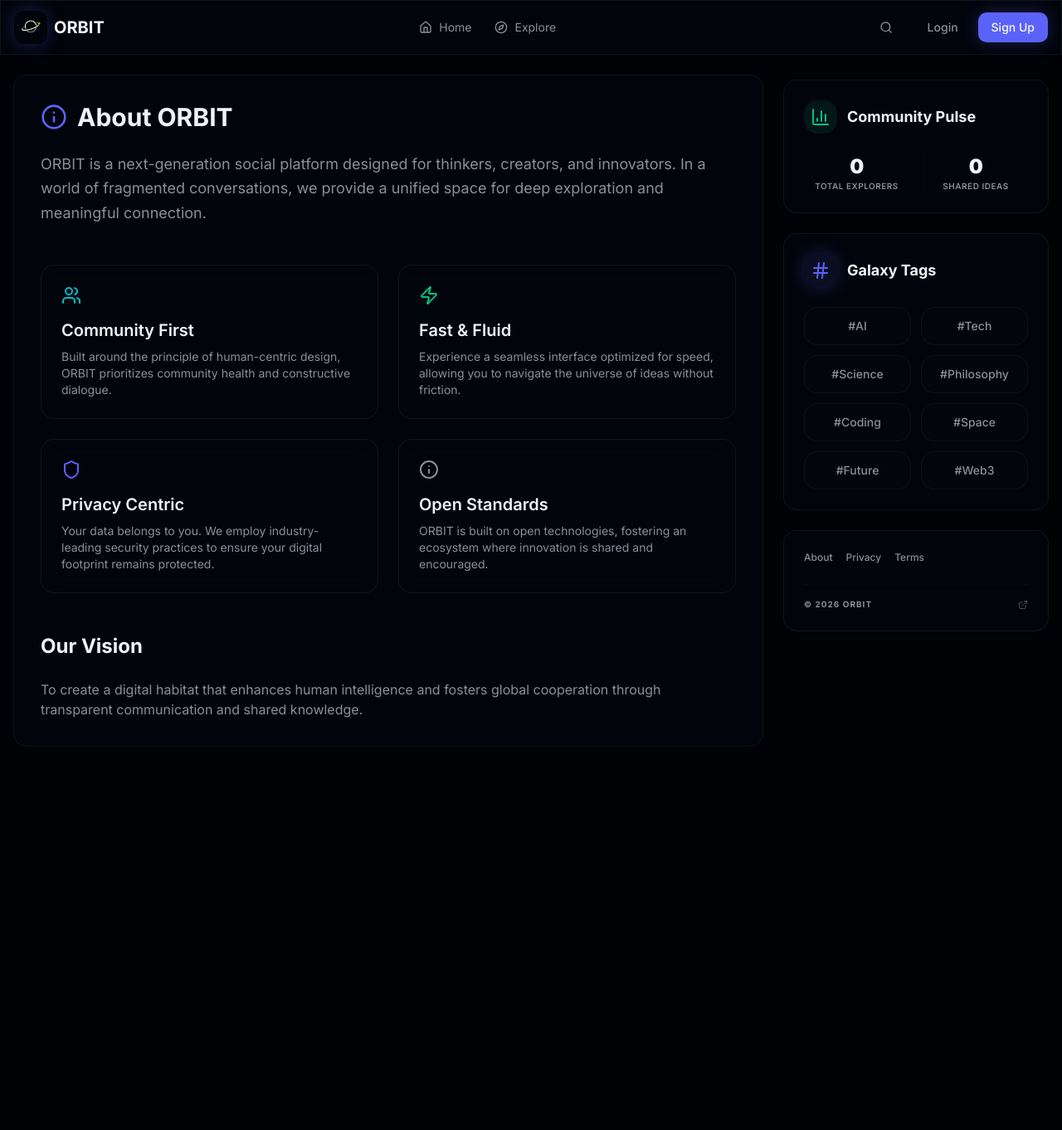
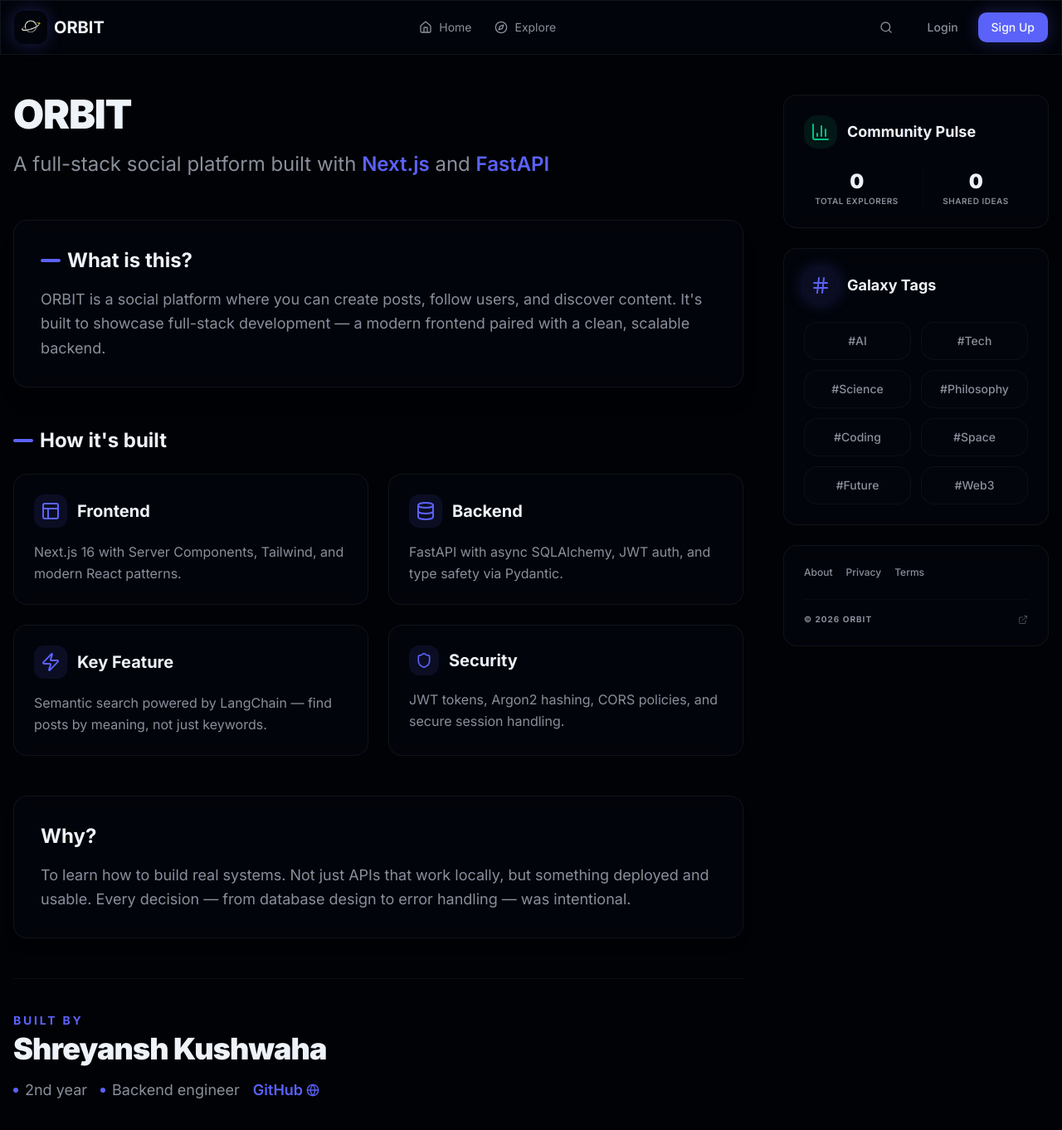
Before and after one commit to Shreyansh-kushw/Orbit, a Next.js app in the folder frontend/: page /about in a window 1280 px wide. Shown: the top 1362 px of the page at 83% size. Before the commit the page ends 924 px from the top, so only its background shows below. Built offline with nearby package versions, Linux system fonts and the light colour scheme; no server answers.

Commit message:
Fixing about and other pages

```diff
--- a/frontend/app/about/page.tsx
+++ b/frontend/app/about/page.tsx
@@ -2,7 +2,7 @@ import { Navbar } from '@/components/orbit/navbar'
 import { Sidebar } from '@/components/orbit/sidebar'
 import { getCurrentUser } from '@/lib/auth'
 import { mapUser } from '@/lib/utils'
-import { Info, Users, Shield, Zap } from 'lucide-react'
+import { Code2, Database, Shield, Zap, Layout, Globe } from 'lucide-react'
 
 export default async function AboutPage() {
   const rawUser = await getCurrentUser()
@@ -15,69 +15,117 @@ export default async function AboutPage() {
         user={user || undefined}
       />
 
-      <main className="max-w-7xl mx-auto px-4 py-6">
-        <div className="flex gap-6">
+      <main className="max-w-7xl mx-auto px-4 py-12">
+        <div className="flex flex-col lg:flex-row gap-12">
           {/* Main Content */}
-          <div className="flex-1 space-y-6">
-            <div className="glass rounded-xl p-8">
-              <div className="flex items-center gap-3 mb-6">
-                <Info className="w-8 h-8 text-primary" />
-                <h1 className="text-3xl font-bold text-foreground">About ORBIT</h1>
+          <div className="flex-1 space-y-12">
+            {/* Header */}
+            <div className="space-y-4">
+              <h1 className="text-5xl font-black tracking-tight text-foreground">ORBIT</h1>
+              <p className="text-2xl text-muted-foreground leading-relaxed">
+                A full-stack social platform built with <span className="text-primary font-semibold">Next.js</span> and <span className="text-primary font-semibold">FastAPI</span>
+              </p>
             </div>
 
-              <div className="prose prose-invert max-w-none space-y-6 text-muted-foreground">
-                <p className="text-lg leading-relaxed">
-                  ORBIT is a next-generation social platform designed for thinkers, creators, and innovators.
-                  In a world of fragmented conversations, we provide a unified space for deep exploration
-                  and meaningful connection.
+            {/* What is it */}
+            <section className="glass rounded-2xl p-8 space-y-4 border border-white/5 shadow-xl">
+              <h2 className="text-2xl font-bold text-foreground flex items-center gap-2">
+                <span className="w-6 h-1 bg-primary rounded-full"></span>
+                What is this?
+              </h2>
+              <p className="text-lg text-muted-foreground leading-relaxed">
+                ORBIT is a social platform where you can create posts, follow users, and discover content. It's built to showcase full-stack development — a modern frontend paired with a clean, scalable backend.
               </p>
+            </section>
 
-                <div className="grid md:grid-cols-2 gap-6 my-12">
-                  <div className="glass p-6 rounded-xl border-primary/20">
-                    <Users className="w-6 h-6 text-accent mb-4" />
-                    <h3 className="text-xl font-semibold text-foreground mb-2">Community First</h3>
-                    <p className="text-sm">
-                      Built around the principle of human-centric design, ORBIT prioritizes
-                      community health and constructive dialogue.
-                    </p>
+            {/* Tech Stack */}
+            <section className="space-y-6">
+              <h2 className="text-2xl font-bold text-foreground flex items-center gap-2">
+                <span className="w-6 h-1 bg-primary rounded-full"></span>
+                How it's built
+              </h2>
+              <div className="grid md:grid-cols-2 gap-6">
+                <div className="glass p-6 rounded-2xl border border-white/5 hover:border-primary/20 transition-all group">
+                  <div className="flex items-center gap-3 mb-4">
+                    <div className="p-2 rounded-lg bg-primary/10 group-hover:bg-primary/20 transition-colors">
+                      <Layout className="w-6 h-6 text-primary" />
                     </div>
-                  <div className="glass p-6 rounded-xl border-primary/20">
-                    <Zap className="w-6 h-6 text-success mb-4" />
-                    <h3 className="text-xl font-semibold text-foreground mb-2">Fast & Fluid</h3>
-                    <p className="text-sm">
-                      Experience a seamless interface optimized for speed, allowing you to
-                      navigate the universe of ideas without friction.
-                    </p>
+                    <h3 className="text-xl font-bold text-foreground">Frontend</h3>
                   </div>
-                  <div className="glass p-6 rounded-xl border-primary/20">
-                    <Shield className="w-6 h-6 text-primary mb-4" />
-                    <h3 className="text-xl font-semibold text-foreground mb-2">Privacy Centric</h3>
-                    <p className="text-sm">
-                      Your data belongs to you. We employ industry-leading security practices
-                      to ensure your digital footprint remains protected.
-                    </p>
+                  <p className="text-base text-muted-foreground leading-relaxed">Next.js 16 with Server Components, Tailwind, and modern React patterns.</p>
                 </div>
-                  <div className="glass p-6 rounded-xl border-primary/20">
-                    <Info className="w-6 h-6 text-warning mb-4" />
-                    <h3 className="text-xl font-semibold text-foreground mb-2">Open Standards</h3>
-                    <p className="text-sm">
-                      ORBIT is built on open technologies, fostering an ecosystem where
-                      innovation is shared and encouraged.
-                    </p>
+
+                <div className="glass p-6 rounded-2xl border border-white/5 hover:border-primary/20 transition-all group">
+                  <div className="flex items-center gap-3 mb-4">
+                    <div className="p-2 rounded-lg bg-primary/10 group-hover:bg-primary/20 transition-colors">
+                      <Database className="w-6 h-6 text-primary" />
+                    </div>
+                    <h3 className="text-xl font-bold text-foreground">Backend</h3>
+                  </div>
+                  <p className="text-base text-muted-foreground leading-relaxed">FastAPI with async SQLAlchemy, JWT auth, and type safety via Pydantic.</p>
+                </div>
+
+                <div className="glass p-6 rounded-2xl border border-white/5 hover:border-primary/20 transition-all group">
+                  <div className="flex items-center gap-3 mb-4">
+                    <div className="p-2 rounded-lg bg-primary/10 group-hover:bg-primary/20 transition-colors">
+                      <Zap className="w-6 h-6 text-primary" />
+                    </div>
+                    <h3 className="text-xl font-bold text-foreground">Key Feature</h3>
+                  </div>
+                  <p className="text-base text-muted-foreground leading-relaxed">Semantic search powered by LangChain — find posts by meaning, not just keywords.</p>
+                </div>
+
+                <div className="glass p-6 rounded-2xl border border-white/5 hover:border-primary/20 transition-all group">
+                  <div className="flex items-center gap-3 mb-4">
+                    <div className="p-2 rounded-lg bg-primary/10 group-hover:bg-primary/20 transition-colors">
+                      <Shield className="w-5 h-5 text-primary" />
+                    </div>
+                    <h3 className="text-xl font-bold text-foreground">Security</h3>
+                  </div>
+                  <p className="text-base text-muted-foreground leading-relaxed">JWT tokens, Argon2 hashing, CORS policies, and secure session handling.</p>
                 </div>
               </div>
+            </section>
 
-                <h2 className="text-2xl font-bold text-foreground mt-8">Our Vision</h2>
-                <p>
-                  To create a digital habitat that enhances human intelligence and fosters
-                  global cooperation through transparent communication and shared knowledge.
+            {/* Why I built it */}
+            <section className="glass rounded-2xl p-8 space-y-4 border-l-4 border-l-primary shadow-lg bg-primary/5">
+              <h2 className="text-2xl font-bold text-foreground">Why?</h2>
+              <p className="text-lg text-muted-foreground leading-relaxed">
+                To learn how to build real systems. Not just APIs that work locally, but something deployed and usable. Every decision — from database design to error handling — was intentional.
               </p>
+            </section>
+
+            {/* Footer */}
+            <footer className="pt-10 border-t border-border/50">
+              <div className="space-y-4">
+                <div>
+                  <p className="text-sm font-bold text-primary uppercase tracking-[0.2em] mb-1">Built by</p>
+                  <h3 className="text-4xl font-black text-foreground tracking-tight">Shreyansh Kushwaha</h3>
+                </div>
+                <div className="flex flex-wrap items-center gap-x-4 gap-y-2 text-lg text-muted-foreground">
+                  <span className="flex items-center gap-2">
+                    <span className="w-1.5 h-1.5 rounded-full bg-primary"></span>
+                    2nd year
+                  </span>
+                  <span className="flex items-center gap-2">
+                    <span className="w-1.5 h-1.5 rounded-full bg-primary"></span>
+                    Backend engineer
+                  </span>
+                  <a href="https://github.com/Shreyansh-kushw" target="_blank" rel="noopener noreferrer" className="text-primary hover:underline font-semibold flex items-center gap-1">
+                    GitHub
+                    <Globe className="w-4 h-4" />
+                  </a>
                 </div>
               </div>
+            </footer>
           </div>
 
           {/* Right Sidebar */}
+          <aside className="lg:w-80 flex-shrink-0">
+            <div className="sticky top-24">
               <Sidebar />
+            </div>
+          </aside>
         </div>
       </main>
     </div>
--- a/frontend/app/privacy/page.tsx
+++ b/frontend/app/privacy/page.tsx
@@ -26,7 +26,7 @@ export default async function PrivacyPage() {
 
               <div className="prose prose-invert max-w-none space-y-8 text-muted-foreground">
                 <section>
-                  <p className="text-lg">
+                  <p className="text-xl">
                     Last updated: June 2, 2026. At ORBIT, we take your privacy seriously.
                     This policy describes how we collect, use, and protect your personal information.
                   </p>
@@ -36,9 +36,9 @@ export default async function PrivacyPage() {
                   <div className="glass p-6 rounded-xl border-border/50">
                     <div className="flex items-center gap-3 mb-4">
                       <Eye className="w-5 h-5 text-accent" />
-                      <h2 className="text-xl font-semibold text-foreground m-0">Information We Collect</h2>
+                      <h2 className="text-2xl font-semibold text-foreground m-0">Information We Collect</h2>
                     </div>
-                    <ul className="list-disc pl-5 space-y-2 text-sm">
+                    <ul className="list-disc pl-5 space-y-2 text-base">
                       <li>Account Information: Username, email, and profile details.</li>
                       <li>Content: Posts and media you upload to the platform.</li>
                       <li>Usage Data: How you interact with the platform to improve our services.</li>
@@ -49,9 +49,9 @@ export default async function PrivacyPage() {
                   <div className="glass p-6 rounded-xl border-border/50">
                     <div className="flex items-center gap-3 mb-4">
                       <Lock className="w-5 h-5 text-success" />
-                      <h2 className="text-xl font-semibold text-foreground m-0">How We Use Your Data</h2>
+                      <h2 className="text-2xl font-semibold text-foreground m-0">How We Use Your Data</h2>
                     </div>
-                    <p className="text-sm">
+                    <p className="text-base">
                       We use your information to provide, maintain, and improve ORBIT&apos;s features.
                       Specifically, we use it to personalize your experience, facilitate communication
                       between users, and ensure the security of our platform.
@@ -61,9 +61,9 @@ export default async function PrivacyPage() {
                   <div className="glass p-6 rounded-xl border-border/50">
                     <div className="flex items-center gap-3 mb-4">
                       <FileText className="w-5 h-5 text-warning" />
-                      <h2 className="text-xl font-semibold text-foreground m-0">Data Sharing</h2>
+                      <h2 className="text-2xl font-semibold text-foreground m-0">Data Sharing</h2>
                     </div>
-                    <p className="text-sm">
+                    <p className="text-base">
                       We do not sell your personal data. We only share information with third-party
                       service providers who assist us in operating ORBIT, or when required by law.
                     </p>
@@ -72,7 +72,7 @@ export default async function PrivacyPage() {
 
                 <section>
                   <h2 className="text-2xl font-bold text-foreground">Your Rights</h2>
-                  <p>
+                  <p className="text-base">
                     You have the right to access, correct, or delete your personal information
                     at any time. You can manage most of these settings directly through your
                     account settings.
--- a/frontend/app/terms/page.tsx
+++ b/frontend/app/terms/page.tsx
@@ -26,7 +26,7 @@ export default async function TermsPage() {
 
               <div className="prose prose-invert max-w-none space-y-8 text-muted-foreground">
                 <section>
-                  <p className="text-lg">
+                  <p className="text-xl">
                     By accessing or using ORBIT, you agree to be bound by these Terms of Service.
                     Please read them carefully before using our platform.
                   </p>
@@ -38,8 +38,8 @@ export default async function TermsPage() {
                       <CheckCircle2 className="w-5 h-5 text-success" />
                     </div>
                     <div>
-                      <h2 className="text-xl font-semibold text-foreground m-0 mb-2">User Responsibilities</h2>
-                      <p className="text-sm">
+                      <h2 className="text-2xl font-semibold text-foreground m-0 mb-2">User Responsibilities</h2>
+                      <p className="text-base">
                         You are responsible for your use of ORBIT and for any content you provide.
                         You must comply with all applicable laws and regulations. You may not use
                         ORBIT for any illegal or unauthorized purpose.
@@ -52,8 +52,8 @@ export default async function TermsPage() {
                       <AlertCircle className="w-5 h-5 text-warning" />
                     </div>
                     <div>
-                      <h2 className="text-xl font-semibold text-foreground m-0 mb-2">Content Restrictions</h2>
-                      <p className="text-sm">
+                      <h2 className="text-2xl font-semibold text-foreground m-0 mb-2">Content Restrictions</h2>
+                      <p className="text-base">
                         We reserve the right to remove content that violates our community guidelines,
                         including but not limited to: harassment, hate speech, and intellectual
                         property infringement.
@@ -66,8 +66,8 @@ export default async function TermsPage() {
                       <Gavel className="w-5 h-5 text-accent" />
                     </div>
                     <div>
-                      <h2 className="text-xl font-semibold text-foreground m-0 mb-2">Disclaimers</h2>
-                      <p className="text-sm">
+                      <h2 className="text-2xl font-semibold text-foreground m-0 mb-2">Disclaimers</h2>
+                      <p className="text-base">
                         ORBIT is provided &quot;as is&quot; without any warranties. We do not guarantee
                         that the platform will always be safe, secure, or error-free.
                       </p>
@@ -77,7 +77,7 @@ export default async function TermsPage() {
 
                 <section>
                   <h2 className="text-2xl font-bold text-foreground">Termination</h2>
-                  <p>
+                  <p className="text-base">
                     We may suspend or terminate your access to ORBIT at any time, with or without
                     cause, if we believe you have violated these terms.
                   </p>
--- a/frontend/lib/api.ts
+++ b/frontend/lib/api.ts
@@ -126,6 +126,29 @@ export async function getUserPosts(userId: number, skip = 0, limit = 20): Promis
     return response.json()
 }
 
+export async function uploadAvatar(userId: number, file: File): Promise<UserPublicApiResponse> {
+    const token = Cookies.get('access_token')
+    if (!token) throw new Error("Not authenticated")
+
+    const formData = new FormData()
+    formData.append('file', file)
+
+    const response = await fetch(`${API_URL}/api/users/${userId}/avatar`, {
+        method: "POST",
+        headers: {
+            Authorization: `Bearer ${token}`,
+        },
+        body: formData,
+    })
+
+    if (!response.ok) {
+        const errorData = await response.json()
+        throw new Error(errorData.detail || "Failed to upload avatar")
+    }
+
+    return response.json()
+}
+
 export async function deletePost(post_id: string, token: string | undefined) {
     try {
         const response = await fetch(`${API_URL}/api/posts/${post_id}`, {
```
Also changed, not shown: frontend/app/profile/[profileId]/page.tsx (+72 -7 lines). Lines whose indentation alone changed are shown as unchanged.
